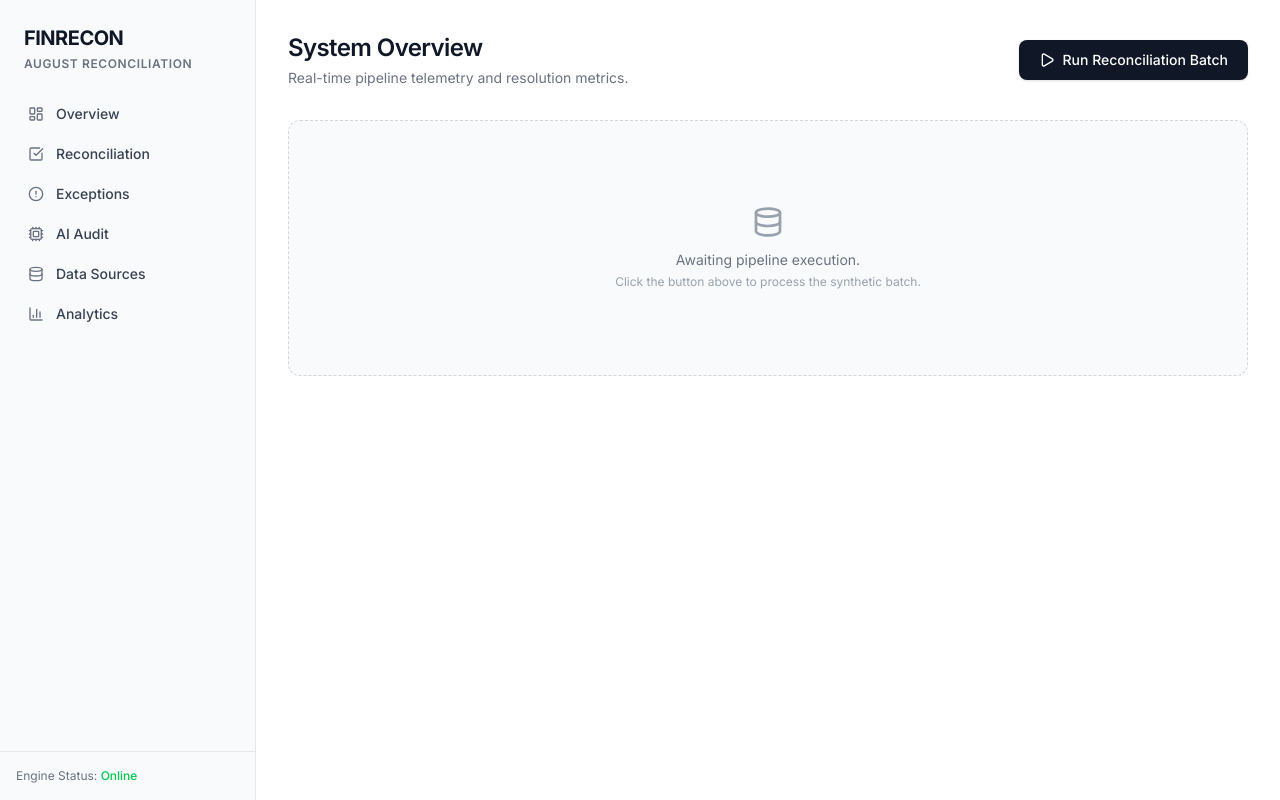
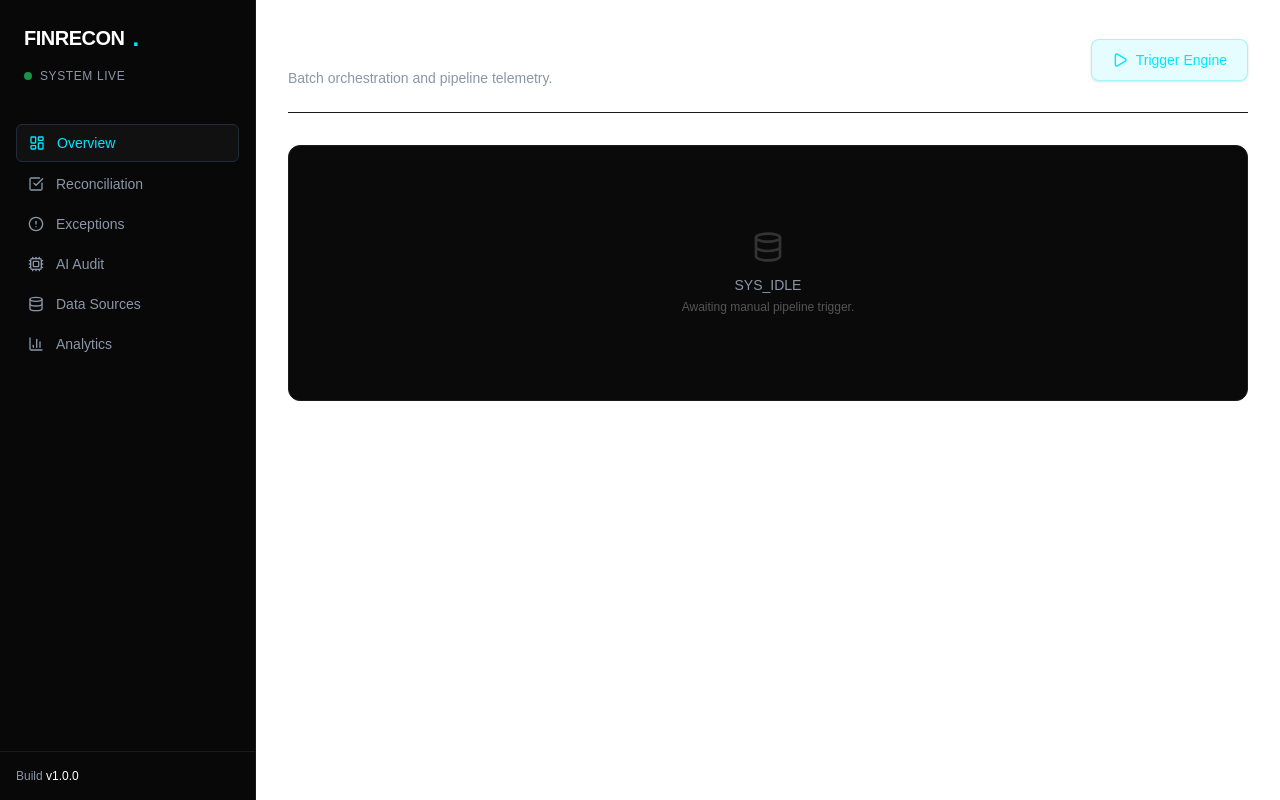
Before and after one commit to roy-abir05/FinRecon, a Next.js app in the folder frontend/: page / in a window 1280 px wide. Built offline with nearby package versions, Linux system fonts and the light colour scheme.

Commit message:
feat: modify UI to dark mode

```diff
--- a/frontend/app/components/Sidebar.tsx
+++ b/frontend/app/components/Sidebar.tsx
@@ -10,7 +10,7 @@ import {
 
 export default function Sidebar() {
   const navItems = [
-    { name: "Overview", href: "/", icon: LayoutDashboard },
+    { name: "Overview", href: "/", icon: LayoutDashboard, active: true },
     { name: "Reconciliation", href: "/reconciliation", icon: CheckSquare },
     { name: "Exceptions", href: "/exceptions", icon: AlertCircle },
     { name: "AI Audit", href: "/audit", icon: Cpu },
@@ -19,34 +19,43 @@ export default function Sidebar() {
   ];
 
   return (
-    <div className="w-64 bg-gray-50 border-r border-gray-200 h-screen flex flex-col">
-      <div className="p-6">
-        <h1 className="text-xl font-bold tracking-tight text-gray-900">
+    <div className="w-64 bg-[#080808] border-r border-[#1a1a1a] h-screen flex flex-col">
+      <div className="p-6 pb-2">
+        <h1 className="text-xl font-bold tracking-tight text-white flex items-center gap-2">
           FINRECON
+          <span className="text-[#00E5FF] font-black text-2xl leading-none">
+            .
+          </span>
         </h1>
-        <p className="text-xs text-gray-500 mt-1 uppercase tracking-wider font-semibold">
-          August Reconciliation
-        </p>
+        <div className="mt-4 flex items-center gap-2">
+          <div className="w-2 h-2 rounded-full bg-[#22C55E] animate-pulse"></div>
+          <span className="text-xs uppercase tracking-wider font-mono text-[#8B96A8]">
+            System Live
+          </span>
+        </div>
       </div>
-      <nav className="flex-1 px-4 space-y-1">
+      <nav className="flex-1 px-4 mt-8 space-y-1">
         {navItems.map((item) => {
           const Icon = item.icon;
           return (
             <Link
               key={item.name}
               href={item.href}
-              className="flex items-center gap-3 px-3 py-2 text-sm font-medium text-gray-700 rounded-md hover:bg-gray-100 hover:text-gray-900"
+              className={`flex items-center gap-3 px-3 py-2 text-sm font-medium rounded-md transition-colors ${
+                item.active
+                  ? "bg-[#111111] text-[#00E5FF] border border-[#222B3A]"
+                  : "text-[#8B96A8] hover:text-white hover:bg-[#111111]"
+              }`}
             >
-              <Icon className="w-4 h-4 text-gray-500" />
+              <Icon className="w-4 h-4" />
               {item.name}
             </Link>
           );
         })}
       </nav>
-      <div className="p-4 border-t border-gray-200">
-        <div className="text-xs text-gray-500">
-          Engine Status:{" "}
-          <span className="text-green-500 font-medium">Online</span>
+      <div className="p-4 border-t border-[#1a1a1a]">
+        <div className="text-xs font-mono text-[#8B96A8]">
+          Build <span className="text-white">v1.0.0</span>
         </div>
       </div>
     </div>
--- a/frontend/app/layout.tsx
+++ b/frontend/app/layout.tsx
@@ -1,12 +1,16 @@
 import type { Metadata } from "next";
-import { Inter } from "next/font/google";
+import { Inter, JetBrains_Mono } from "next/font/google";
 import "./globals.css";
 import Sidebar from "./components/Sidebar";
 
-const inter = Inter({ subsets: ["latin"] });
+const inter = Inter({ subsets: ["latin"], variable: "--font-inter" });
+const jetbrainsMono = JetBrains_Mono({
+  subsets: ["latin"],
+  variable: "--font-jetbrains-mono",
+});
 
 export const metadata: Metadata = {
-  title: "FinRecon Dashboard",
+  title: "FinRecon | Infrastructure",
   description: "AI-Assisted Financial Reconciliation",
 };
 
@@ -17,7 +21,9 @@ export default function RootLayout({
 }>) {
   return (
     <html lang="en">
-      <body className={`${inter.className} flex h-screen bg-white`}>
+      <body
+        className={`${inter.variable} ${jetbrainsMono.variable} font-sans flex h-screen bg-black text-[#E8EDF5]`}
+      >
         <Sidebar />
         <main className="flex-1 overflow-y-auto">{children}</main>
       </body>
--- a/frontend/app/page.tsx
+++ b/frontend/app/page.tsx
@@ -31,99 +31,102 @@ export default function Dashboard() {
 
   return (
     <div className="p-8 max-w-5xl mx-auto">
-      <header className="flex justify-between items-center mb-8">
+      <header className="flex justify-between items-center mb-8 border-b border-[#1a1a1a] pb-6">
         <div>
-          <h1 className="text-2xl font-semibold text-gray-900 tracking-tight">
-            System Overview
+          <h1 className="text-2xl font-semibold text-white tracking-tight">
+            Reconciliation Run
           </h1>
-          <p className="text-sm text-gray-500 mt-1">
-            Real-time pipeline telemetry and resolution metrics.
+          <p className="text-sm text-[#8B96A8] mt-1">
+            Batch orchestration and pipeline telemetry.
           </p>
         </div>
         <button
           onClick={runPipeline}
           disabled={isRunning}
-          className="flex items-center gap-2 bg-gray-900 text-white px-5 py-2.5 rounded-lg text-sm font-medium hover:bg-gray-800 disabled:opacity-50 transition-all shadow-sm"
+          className="flex items-center gap-2 bg-[#00E5FF]/10 text-[#00E5FF] border border-[#00E5FF]/30 px-5 py-2.5 rounded-lg text-sm font-medium hover:bg-[#00E5FF]/20 disabled:opacity-50 transition-all shadow-sm"
         >
           {isRunning ? (
             <Loader2 className="w-4 h-4 animate-spin" />
           ) : (
             <Play className="w-4 h-4" />
           )}
-          {isRunning ? "Running Engine..." : "Run Reconciliation Batch"}
+          {isRunning ? "Executing Batch..." : "Trigger Engine"}
         </button>
       </header>
 
       {!metrics && !isRunning && (
-        <div className="border border-dashed border-gray-300 bg-gray-50 rounded-xl h-64 flex flex-col items-center justify-center text-gray-500 text-sm">
-          <Database className="w-8 h-8 mb-3 text-gray-400" />
-          <p>Awaiting pipeline execution.</p>
-          <p className="text-xs mt-1 text-gray-400">
-            Click the button above to process the synthetic batch.
+        <div className="border border-[#1a1a1a] bg-[#0A0A0A] rounded-xl h-64 flex flex-col items-center justify-center text-[#8B96A8] text-sm">
+          <Database className="w-8 h-8 mb-3 text-[#333333]" />
+          <p className="font-mono">SYS_IDLE</p>
+          <p className="text-xs mt-1 text-[#555555]">
+            Awaiting manual pipeline trigger.
           </p>
         </div>
       )}
 
       {metrics && (
         <div className="space-y-6 animate-in fade-in slide-in-from-bottom-4 duration-500">
-          {/* KPI Cards Row */}
           <div className="grid grid-cols-4 gap-4">
             <KpiCard
-              title="Total Volume"
+              title="Ingested Records"
               value={metrics.total_records}
               icon={Database}
             />
             <KpiCard
-              title="Match Rate"
+              title="Overall Match Rate"
               value={`${metrics.match_rate_percentage}%`}
               icon={CheckCircle2}
-              highlight="text-green-600"
+              highlight="text-[#22C55E]"
             />
             <KpiCard
-              title="Deterministic"
+              title="Deterministic Rules"
               value={metrics.deterministic_matches}
               icon={Zap}
+              highlight="text-[#35D6FF]"
             />
             <KpiCard
-              title="Exceptions"
+              title="Pending Exceptions"
               value={metrics.exceptions_escalated}
               icon={AlertCircle}
               highlight={
                 metrics.exceptions_escalated > 0
-                  ? "text-amber-600"
-                  : "text-gray-900"
+                  ? "text-[#F5B83D]"
+                  : "text-[#8B96A8]"
               }
             />
           </div>
 
-          {/* The Reconciliation Funnel */}
-          <div className="bg-white border border-gray-200 rounded-xl p-6 shadow-sm">
-            <h3 className="text-sm font-semibold text-gray-900 mb-6 uppercase tracking-wider">
-              Resolution Funnel
+          <div className="bg-[#0A0A0A] border border-[#1a1a1a] rounded-xl p-6 shadow-sm">
+            <h3 className="text-sm font-semibold text-white mb-6 uppercase tracking-wider flex items-center justify-between">
+              Resolution Pipeline
+              <span className="text-xs font-mono text-[#8B96A8] font-normal">
+                LATENCY: ~1.2s
+              </span>
             </h3>
 
-            <div className="space-y-3">
+            <div className="space-y-4">
               <FunnelBar
-                label="Total Records Ingested"
+                label="Initial Volume"
                 value={metrics.total_records}
                 percentage={100}
-                color="bg-gray-100"
+                color="bg-[#111111]"
+                barColor="bg-[#333333]"
               />
               <div className="flex justify-center">
-                <ArrowRight className="w-4 h-4 text-gray-300 rotate-90" />
+                <ArrowRight className="w-4 h-4 text-[#333333] rotate-90" />
               </div>
 
               <FunnelBar
-                label="Rule-Based (Deterministic)"
+                label="Rule-Based (Exact)"
                 value={metrics.deterministic_matches}
                 percentage={
                   (metrics.deterministic_matches / metrics.total_records) * 100
                 }
-                color="bg-indigo-50"
-                barColor="bg-indigo-500"
+                color="bg-[#111111]"
+                barColor="bg-[#35D6FF]"
               />
               <div className="flex justify-center">
-                <ArrowRight className="w-4 h-4 text-gray-300 rotate-90" />
+                <ArrowRight className="w-4 h-4 text-[#333333] rotate-90" />
               </div>
 
               <FunnelBar
@@ -132,37 +135,26 @@ export default function Dashboard() {
                 percentage={
                   (metrics.ai_resolved_matches / metrics.total_records) * 100
                 }
-                color="bg-purple-50"
-                barColor="bg-purple-500"
+                color="bg-[#111111]"
+                barColor="bg-[#9B7BFF]"
               />
               <div className="flex justify-center">
-                <ArrowRight className="w-4 h-4 text-gray-300 rotate-90" />
+                <ArrowRight className="w-4 h-4 text-[#333333] rotate-90" />
               </div>
 
               <FunnelBar
-                label="Unresolved (Human Queue)"
+                label="Unresolved Exceptions"
                 value={metrics.exceptions_escalated}
                 percentage={
                   metrics.total_records === 0
                     ? 0
                     : (metrics.exceptions_escalated / metrics.total_records) *
                         100 || 2
-                } // visual min width
-                color="bg-rose-50"
-                barColor="bg-rose-500"
+                }
+                color="bg-[#111111]"
+                barColor="bg-[#F05252]"
                 isException
               />
-            </div>
-
-            <div className="mt-8 pt-6 border-t border-gray-100 flex items-center justify-between text-sm">
-              <span className="text-gray-500">
-                Pipeline latency:{" "}
-                <span className="font-mono text-gray-900">~1.2s</span>
-              </span>
-              <span className="text-gray-500">
-                AI Cost per record:{" "}
-                <span className="font-mono text-gray-900">$0.0001</span>
-              </span>
             </div>
           </div>
         </div>
@@ -171,13 +163,11 @@ export default function Dashboard() {
   );
 }
 
-// --- UI Sub-components ---
-
 function KpiCard({
   title,
   value,
   icon: Icon,
-  highlight = "text-gray-900",
+  highlight = "text-white",
 }: {
   title: string;
   value: string | number;
@@ -185,12 +175,12 @@ function KpiCard({
   highlight?: string;
 }) {
   return (
-    <div className="bg-white border border-gray-200 rounded-xl p-5 shadow-sm">
+    <div className="bg-[#0A0A0A] border border-[#1a1a1a] rounded-xl p-5 shadow-sm">
       <div className="flex items-center justify-between mb-4">
-        <h3 className="text-sm font-medium text-gray-500">{title}</h3>
-        <Icon className="w-4 h-4 text-gray-400" />
+        <h3 className="text-sm font-medium text-[#8B96A8]">{title}</h3>
+        <Icon className="w-4 h-4 text-[#444444]" />
       </div>
-      <div className={`text-3xl font-semibold tracking-tight ${highlight}`}>
+      <div className={`text-3xl font-mono tracking-tight ${highlight}`}>
         {value}
       </div>
     </div>
@@ -214,26 +204,25 @@ function FunnelBar({
 }) {
   return (
     <div
-      className={`flex items-center justify-between p-3 rounded-lg ${color} border border-white/50`}
+      className={`flex items-center justify-between p-3 rounded-lg ${color} border border-[#1a1a1a]`}
     >
       <div className="flex-1">
         <span
-          className={`text-sm font-medium ${isException && value > 0 ? "text-rose-700" : "text-gray-700"}`}
+          className={`text-sm font-medium ${isException && value > 0 ? "text-[#F05252]" : "text-[#E8EDF5]"}`}
         >
           {label}
         </span>
       </div>
       <div className="flex-1 flex justify-center">
-        {/* The visual bar */}
-        <div className="w-full bg-white/50 rounded-full h-2.5 max-w-xs overflow-hidden">
+        <div className="w-full bg-[#222B3A] rounded-full h-1.5 max-w-xs overflow-hidden">
           <div
-            className={`h-2.5 rounded-full ${barColor}`}
+            className={`h-1.5 rounded-full ${barColor}`}
             style={{ width: `${Math.max(percentage, 1)}%` }}
           ></div>
         </div>
       </div>
       <div className="flex-1 flex justify-end">
-        <span className="text-sm font-mono font-medium text-gray-900">
+        <span className="text-sm font-mono text-[#8B96A8]">
           {value} records
         </span>
       </div>
```
